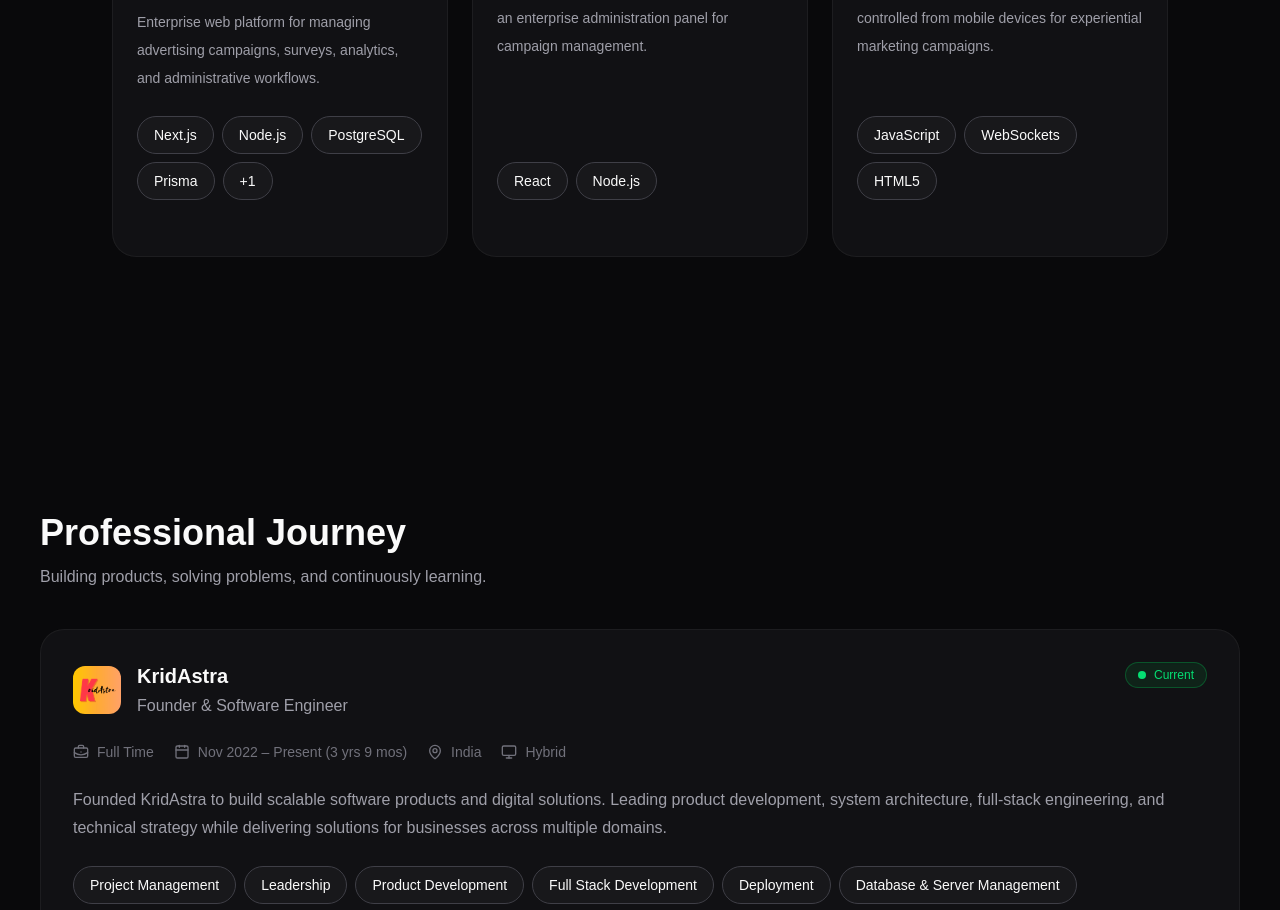
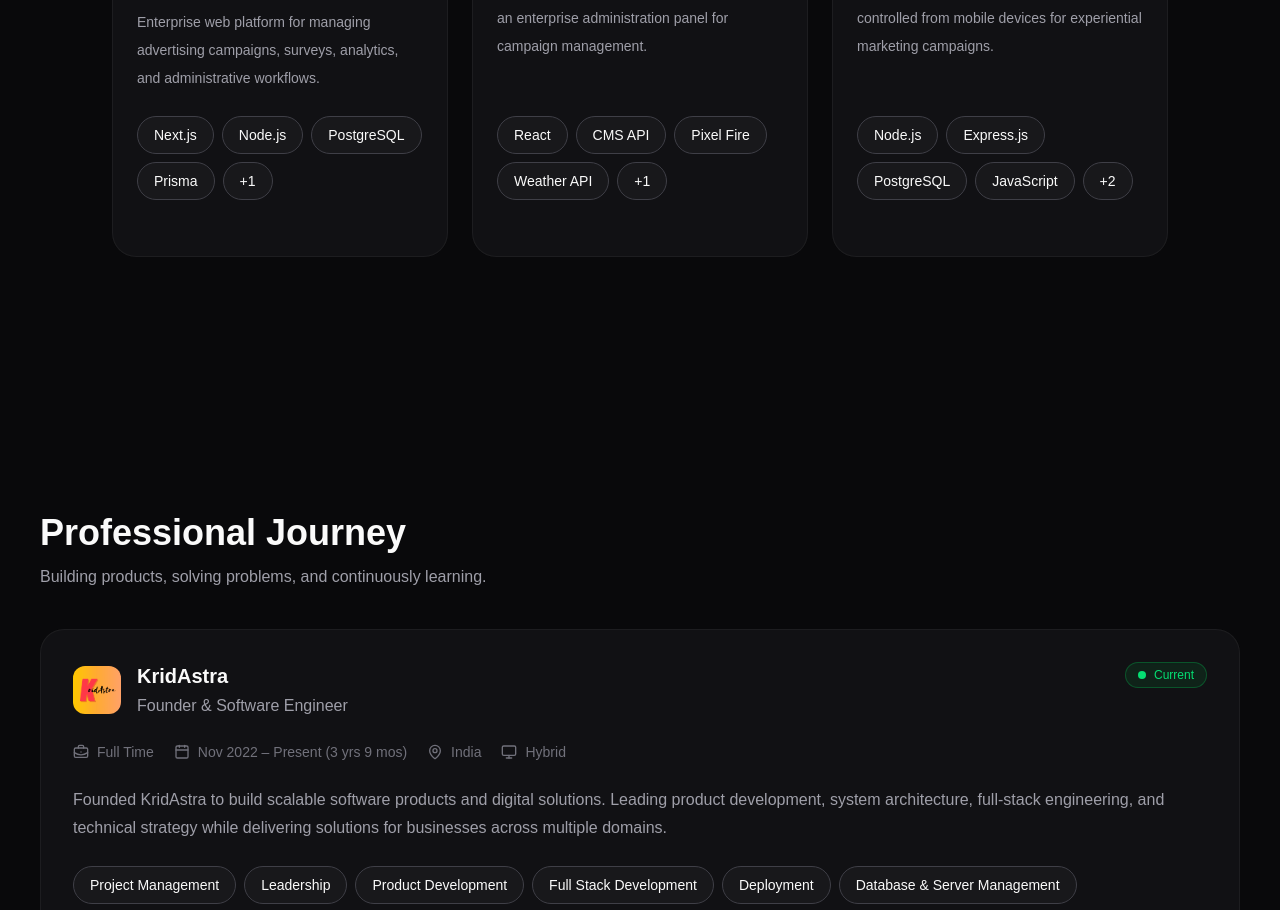
Before and after one commit to devsiddhartha31/devsiddhartha31.github.io, a Next.js app: page / in a window 1280 px wide. Shown: the part 2599-3509 px from the top of the page. Built offline with nearby package versions, Linux system fonts and the light colour scheme.

Commit message:
refactor(projects): update technologies in associated projects

```diff
--- a/data/projects.ts
+++ b/data/projects.ts
@@ -28,7 +28,10 @@ export const projects: Project[] = [
     status: "enterprise",
     technologies: [
       "React",
-      "Node.js"
+      "CMS API",
+      "Pixel Fire",
+      "Weather API",
+      "Geolocation API"
     ],
     image: "/images/projects/kwality_walls_campaign.png",
     featured: true,
@@ -41,9 +44,12 @@ export const projects: Project[] = [
     category: "web",
     status: "enterprise",
     technologies: [
+      "Node.js",
+      "Express.js",
+      "PostgreSQL",
       "JavaScript",
-      "WebSockets",
-      "HTML5"
+      "HTML5",
+      "CSS"
     ],
     image: "/images/projects/indonesia_live_pic.png",
     featured: true,
@@ -56,9 +62,12 @@ export const projects: Project[] = [
     category: "web",
     status: "enterprise",
     technologies: [
+      "Node.js",
+      "Express.js",
+      "PostgreSQL",
       "JavaScript",
-      "WebSockets",
-      "HTML5"
+      "HTML5",
+      "CSS"
     ],
     image: "/images/projects/milo_campaign.png",
     featured: true,
@@ -71,9 +80,12 @@ export const projects: Project[] = [
     category: "web",
     status: "enterprise",
     technologies: [
+      "Node.js",
+      "Express.js",
+      "PostgreSQL",
       "JavaScript",
-      "WebSockets",
-      "HTML5"
+      "HTML5",
+      "CSS"
     ],
     image: "/images/projects/kitkat_campaign.png",
     featured: true,
@@ -86,8 +98,10 @@ export const projects: Project[] = [
     category: "web",
     status: "enterprise",
     technologies: [
-      "React",
-      "Node.js"
+      "HTML",
+      "CSS",
+      "JS",
+      "Consumer API"
     ],
     image: "/images/projects/sunsilk_campaign.png",
     featured: true,
@@ -122,6 +136,8 @@ export const projects: Project[] = [
       "Node.js",
       "PostgreSQL",
       "Cloud",
+      "Express.js",
+      "React"
     ],
     image: "/images/projects/beehive.png",
     featured: true,
@@ -138,7 +154,7 @@ export const projects: Project[] = [
       "Android",
       "Kotlin",
       "Jetpack Compose",
-      "Room",
+      "MySQL",
     ],
     image: "/images/projects/wednote.png",
     featured: true,
@@ -151,7 +167,9 @@ export const projects: Project[] = [
     category: "game",
     status: "production",
     technologies: [
-      "Java"
+      "Java",
+      "Game Development",
+      "Product Design"
     ],
     image: "/images/projects/pro_learning.png",
     featured: true,
@@ -277,7 +295,8 @@ export const projects: Project[] = [
     technologies: [
       "Android",
       "Java",
-      "SQLite",
+      "Kotlin",
+      "Room"
     ],
     image: "/images/projects/financials_fab.png",
     featured: true,
@@ -292,7 +311,10 @@ export const projects: Project[] = [
     technologies: [
       "Java",
       "Swing",
-      "Cryptography"
+      "Cryptography",
+      "AES & DES",
+      "Binary",
+      "Hex"
     ],
     image: "/images/projects/edcrypt_fab.png",
     featured: true,
@@ -305,7 +327,10 @@ export const projects: Project[] = [
     category: "game",
     status: "personal",
     technologies: [
-      "Java"
+      "Java",
+      "Game Development",
+      "Game Physics",
+      "Level Design"
     ],
     image: "/images/projects/gta.png",
     featured: true,
```
